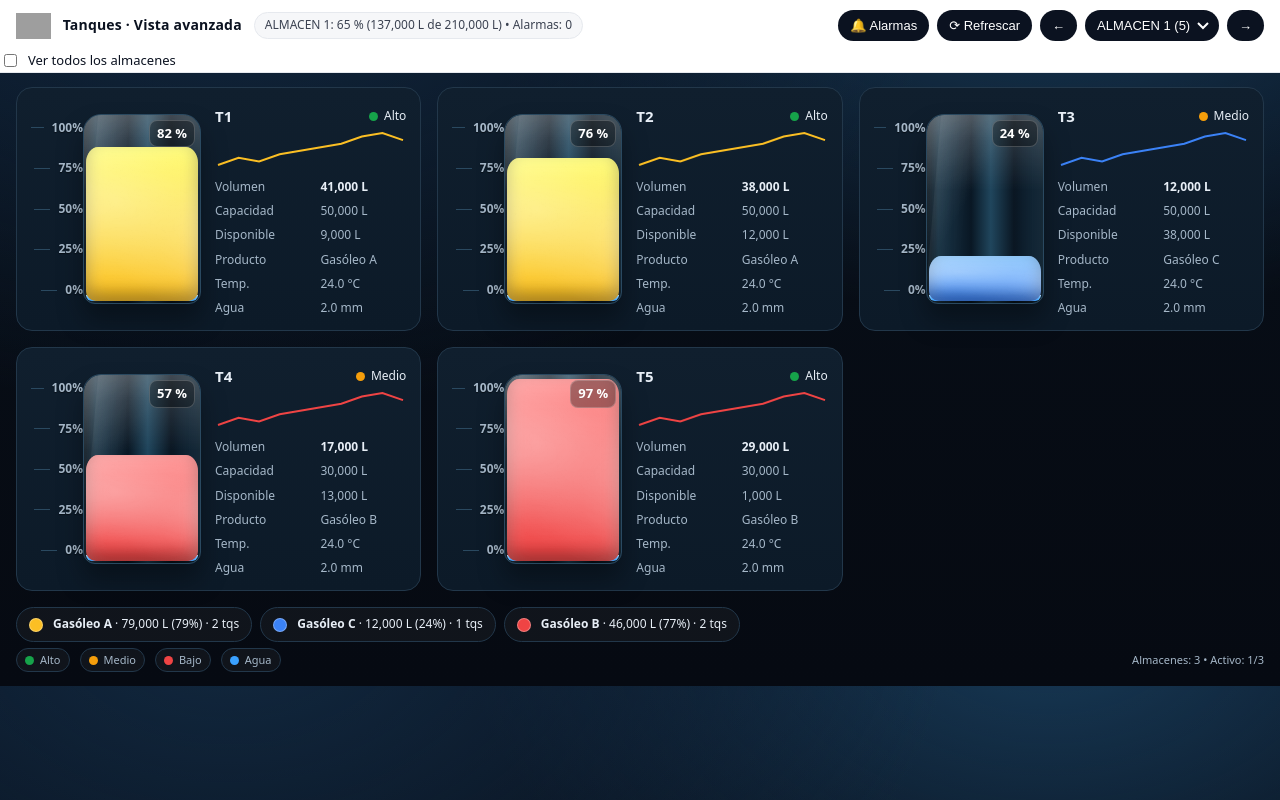
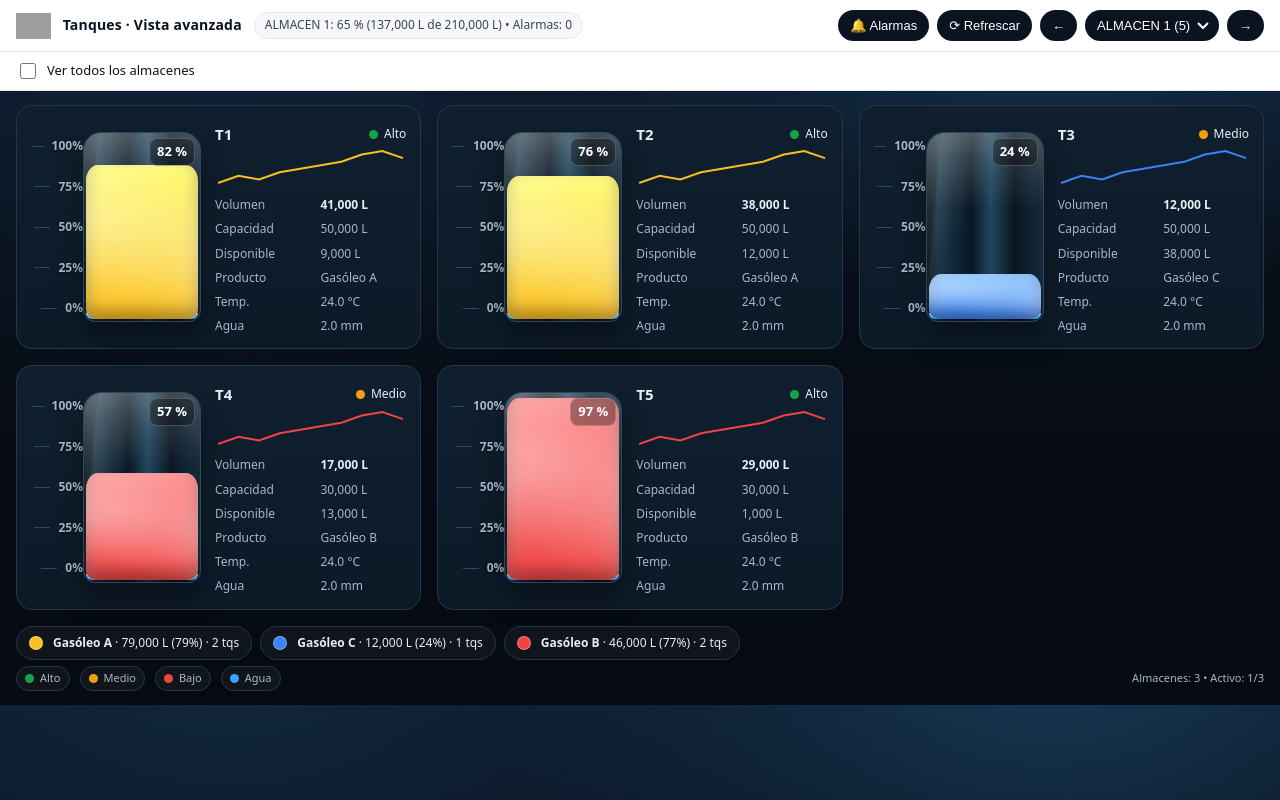
Before and after one commit to jslomana2/TankFuel-v001, a Flask app: page / in a window 1280 px wide. Run offline with Flask 3, Linux system fonts and the light colour scheme; grey boxes are pictures that could not be loaded.

Commit message:
Add files via upload

```diff
--- a/dbf_exe_project/static/sondastanques_mod.css
+++ b/dbf_exe_project/static/sondastanques_mod.css
@@ -88,8 +88,7 @@
     #histChart{ height:300px }
   }
 
-"+css+"
 /* Segunda línea del header */
 .h-sub{display:flex;align-items:center;gap:12px;padding:8px 16px;border-top:1px solid #e6e9ee;background:#fff;color:#0b1220}
 .h-sub .chk-all{display:inline-flex;align-items:center;gap:8px;font-size:13px}
-.h-sub input[type=\"checkbox\"]{width:16px;height:16px;accent-color:#0b1220}
+.h-sub input[type="checkbox"]{width:16px;height:16px;accent-color:#0b1220}
--- a/dbf_exe_project/static/sondastanques_mod.js
+++ b/dbf_exe_project/static/sondastanques_mod.js
@@ -222,6 +222,8 @@
       liquid.style.setProperty("--fill", col);
       liquid.style.setProperty("--fillLight", colLight);
       var pct = (t.capacidad>0)? percent((t.volumen/t.capacidad)*100) : 0; liquid.style.height = pct+"%";
+      var __nivel = (pct>70)?"Alto":(pct>=21)?"Medio":"Bajo";
+      var __nivelColor = (pct>70)?"#16a34a":(pct>=21)?"#f59e0b":"#ef4444";
       var w1=document.createElement("div"); w1.className="wave";
       var w2=document.createElement("div"); w2.className="wave wave2";
       var w3=document.createElement("div"); w3.className="wave wave3";
```
